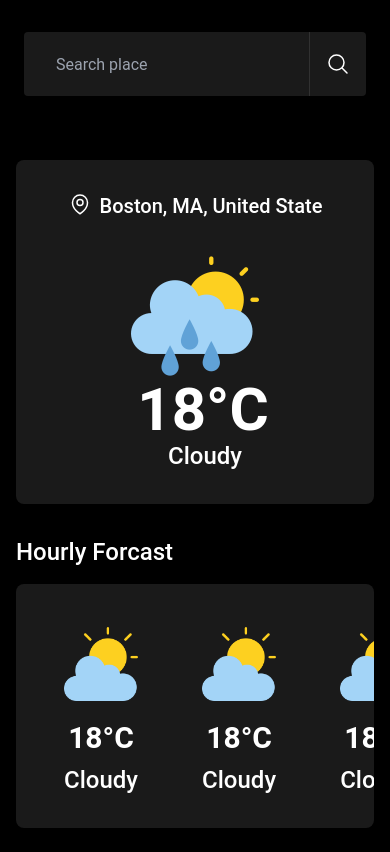
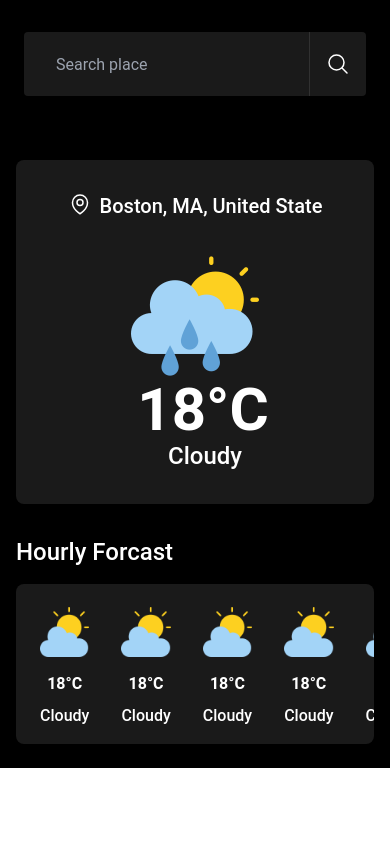
Before and after one commit to focus110/weather-app, a React (Create React App) app: page / in a window 390 px wide. Built offline with nearby package versions, Linux system fonts and the light colour scheme.

Commit message:
made hourlyforecast component responsive

```diff
--- a/src/component/HourlyForecast.jsx
+++ b/src/component/HourlyForecast.jsx
@@ -23,10 +23,14 @@ const HourlyForecast = () => {
   const hourlyForcast = hrWeather.map((item, i) => {
     return (
       <div className="items-center space-y-2 bg-transparent rounded-2xl p-4">
-        <img className="object-contain w-24 h-24" src={cloudy} alt="" />
+        <img
+          className="object-contain w-16 h-16 sm:w-24 sm:h-24"
+          src={cloudy}
+          alt=""
+        />
 
-        <h2 className="font-bold text-white text-3xl">18°C</h2>
-        <h2 className="font-medium text-white text-2xl">Cloudy</h2>
+        <h2 className="font-bold text-white sm:text-3xl">18°C</h2>
+        <h2 className="font-medium text-white sm:text-2xl">Cloudy</h2>
       </div>
     );
   });
@@ -36,8 +40,8 @@ const HourlyForecast = () => {
       <h2 className="text-left font-medium text-2xl text-white">
         Hourly Forcast
       </h2>
-      <div className="bg-white bg-opacity-10 rounded-lg px-8 overflow-x-scroll hide__scrollbar">
-        <div className="flex items-center text-center space-x-8 py-4">
+      <div className="bg-white bg-opacity-10 rounded-lg px-2 sm:px-8 overflow-x-scroll hide__scrollbar">
+        <div className="flex items-center text-center sm:space-x-8 sm:py-4">
           {hourlyForcast}
         </div>
       </div>
```
